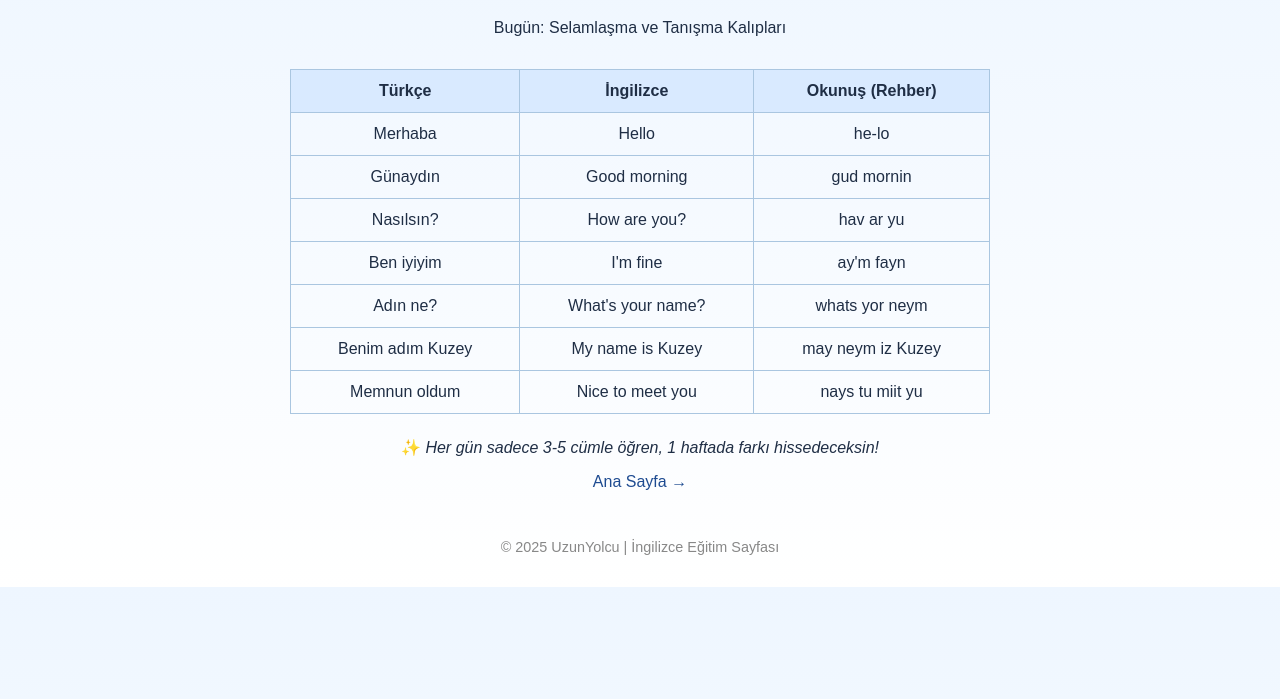
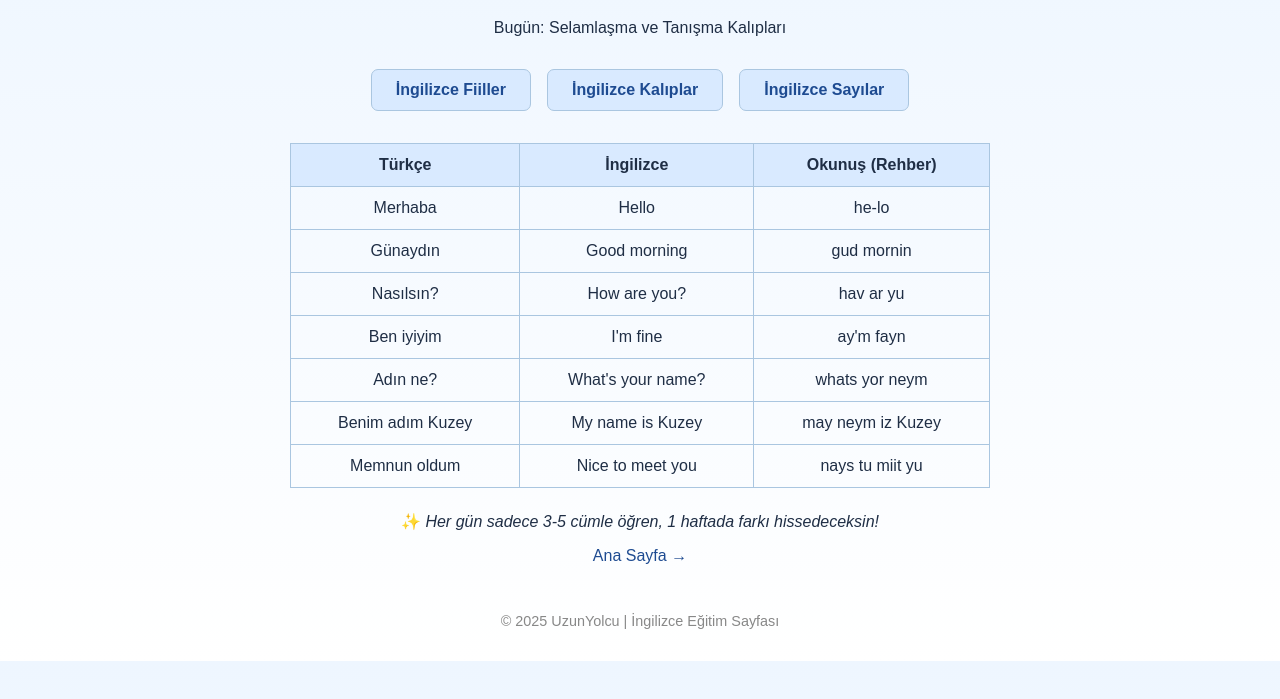
Before and after one commit to kuzeyuzun/uzunyolcu-site, a plain HTML site: page ingilizce.html in a window 1280 px wide. Shown: the part 93-792 px from the top of the page. Drawn offline with Linux system fonts and the light colour scheme.

Commit message:
Add files via upload

```diff
--- a/ingilizce.html
+++ b/ingilizce.html
@@ -19,6 +19,31 @@
     }
     h1 {
       color: #1e4b91;
+    }
+    h2 {
+      color: #20538d;
+      margin-top: 2.5rem;
+      text-align: center;
+    }
+    .alt-basliklar {
+      display: flex;
+      justify-content: center;
+      gap: 1rem;
+      margin: 1.5rem 0 2rem 0;
+      flex-wrap: wrap;
+    }
+    .alt-basliklar a {
+      background: #d9eaff;
+      color: #1e4b91;
+      padding: 0.7rem 1.5rem;
+      border-radius: 7px;
+      text-decoration: none;
+      font-weight: bold;
+      transition: background 0.2s;
+      border: 1px solid #aac6e0;
+    }
+    .alt-basliklar a:hover {
+      background: #bad6f4;
     }
     table {
       width: 100%;
@@ -56,6 +81,11 @@
   </header>
 
   <section>
+    <div class="alt-basliklar">
+      <a href="ingilizce_fiiller.html">İngilizce Fiiller</a>
+      <a href="ingilizce_kaliplar.html">İngilizce Kalıplar</a>
+      <a href="ingilizce_sayilar.html">İngilizce Sayılar</a>
+    </div>
     <table>
       <tr>
         <th>Türkçe</th>
@@ -101,7 +131,6 @@
     <p style="text-align: center; margin-top: 1.5rem;">
       ✨ <em>Her gün sadece 3-5 cümle öğren, 1 haftada farkı hissedeceksin!</em>
     </p>
-
     <p style="text-align: center;">
       <a href="index.html">Ana Sayfa &rarr;</a>
     </p>
```
